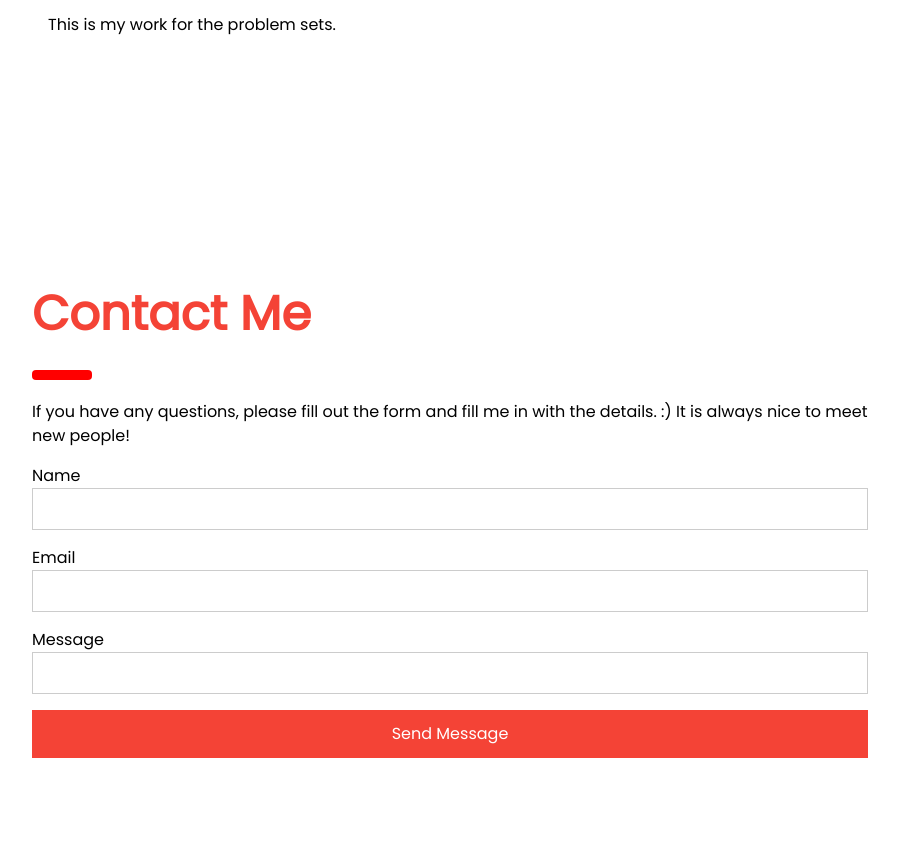
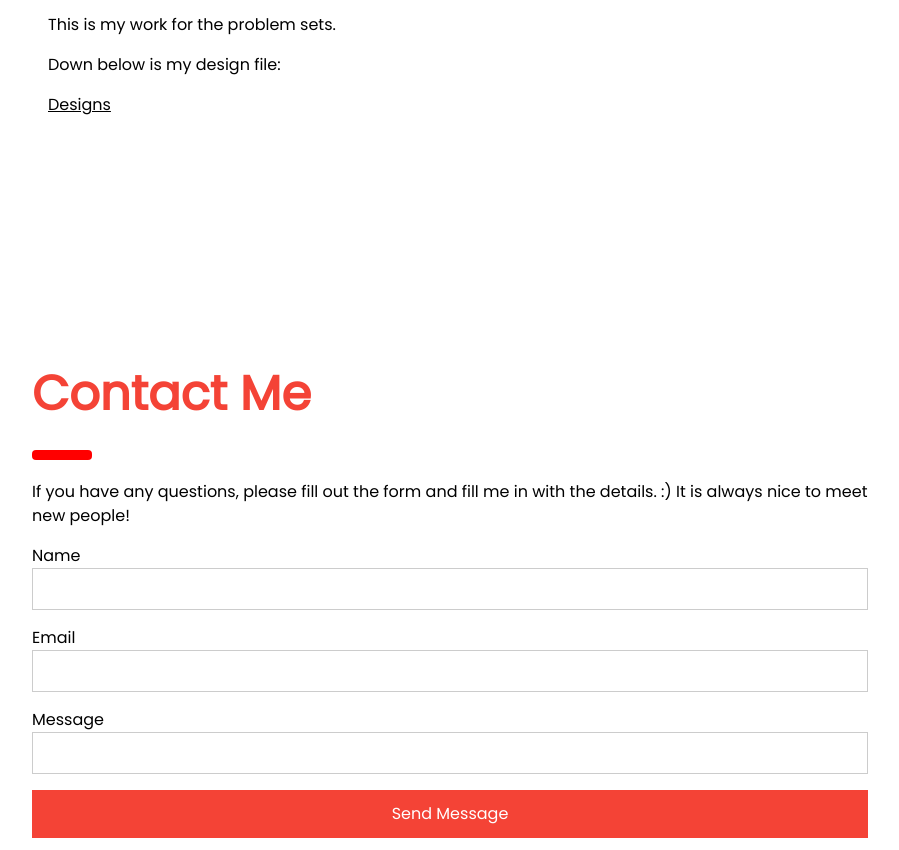
Before and after one commit to IbraheemAyinde/IbraheemAyinde.github.io, a plain HTML site: page Electronics1.html in a window 1280 px wide. Shown: the part 1779-2629 px from the top of the page, without its empty margins (340-1239 px from the left). Drawn offline with nearby package versions, Linux system fonts and the light colour scheme.

Commit message:
fix errors

```diff
--- a/Electronics1.html
+++ b/Electronics1.html
@@ -67,6 +67,7 @@ body {font-size:16px;}
   <img src="Images/LastPage.png
             " style="width: 45%; margin:auto">
     <p>This is my work for the problem sets.</p>
+<p>Down below is my design file:</p>                   <p> <a href="https://drive.google.com/drive/folders/1FtyVel-t2B-KslPWHi6ecyAryG2PJHNW?usp=sharing">Designs</a></p>
   </div>
   <!-- The Team -->
   <div class="w3-row-padding w3-grayscale">
```
